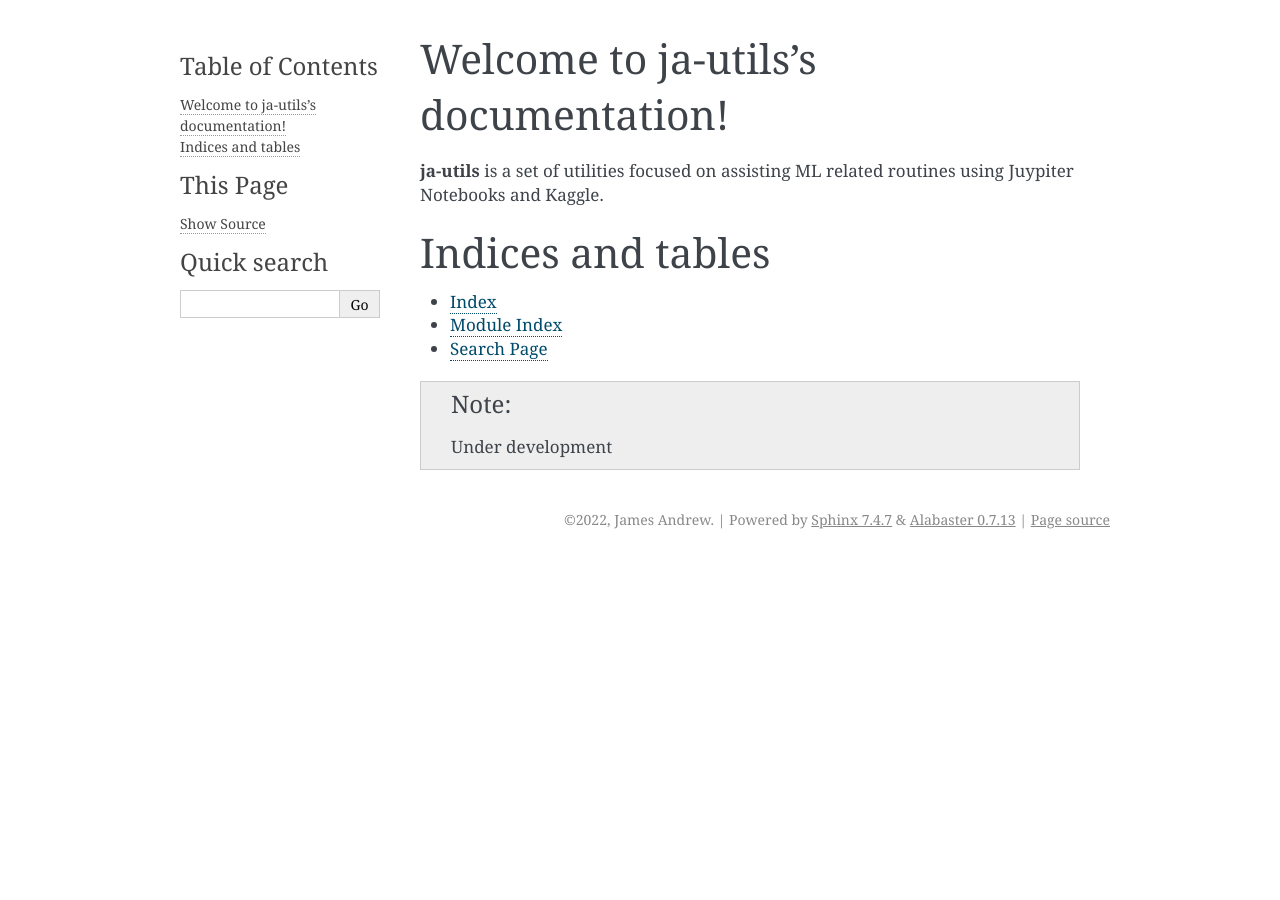
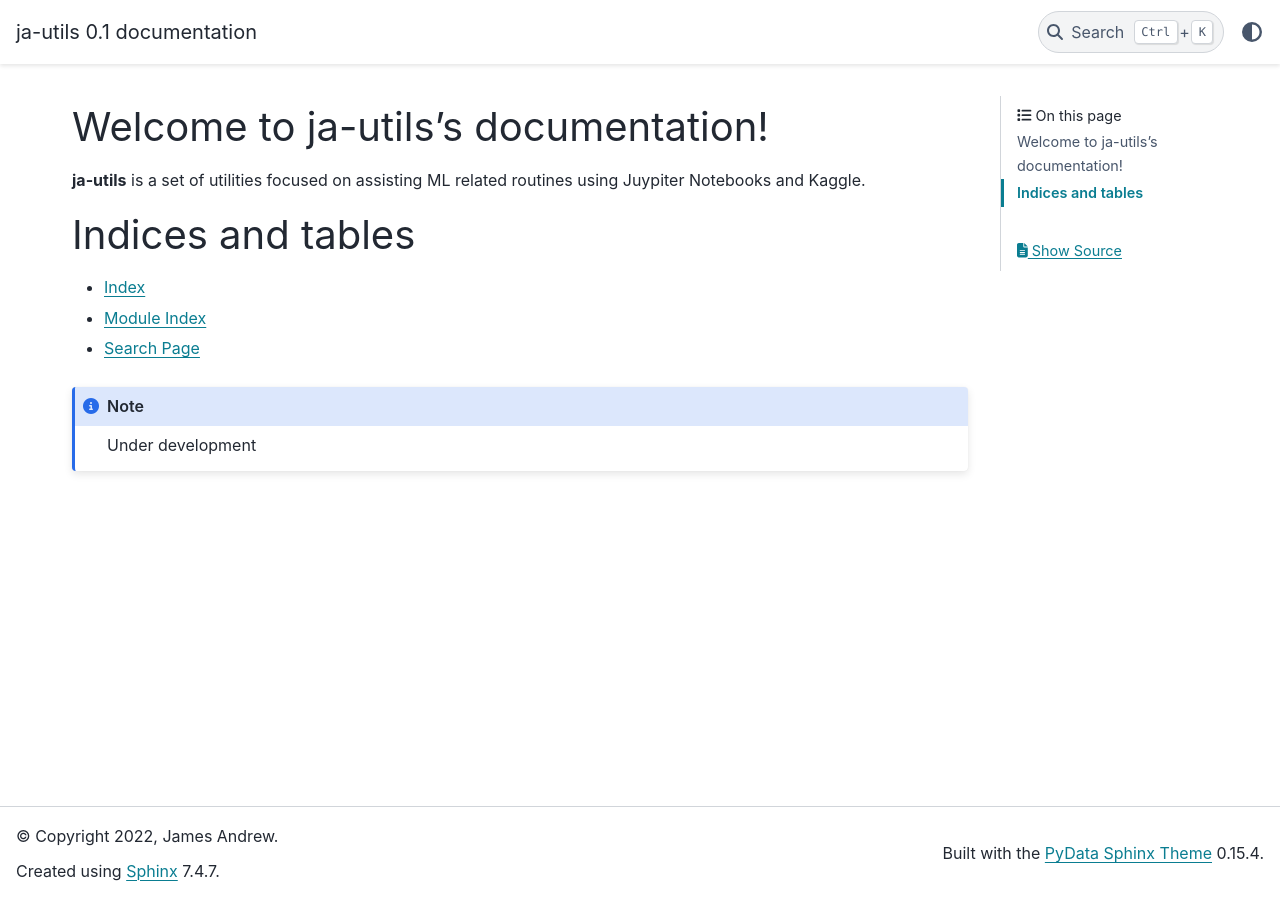
Before and after one commit to jamiii/ja-utils, a Sphinx documentation site: the page built from docs/source/index.rst, in a window 1280 px wide. Built offline with Sphinx 7.4.7 and the PyData theme 0.15.4, drawn with Linux system fonts in a browser that asks for light colours.

Commit message:
theme, extension to show build duration

```diff
--- a/docs/source/conf.py
+++ b/docs/source/conf.py
@@ -14,7 +14,9 @@ release = '0.1'
 # -- General configuration ---------------------------------------------------
 # https://www.sphinx-doc.org/en/master/usage/configuration.html#general-configuration
 
-extensions = []
+extensions = [
+    'sphinx.ext.duration',
+]
 
 templates_path = ['_templates']
 exclude_patterns = []
@@ -23,6 +25,7 @@ exclude_patterns = []
 
 # -- Options for HTML output -------------------------------------------------
 # https://www.sphinx-doc.org/en/master/usage/configuration.html#options-for-html-output
+# https://sphinx-themes.org/
 
-html_theme = 'alabaster'
+html_theme = 'pydata_sphinx_theme' # 'python_docs_theme' # 'sphinx_rtd_theme'
 html_static_path = ['_static']
```
